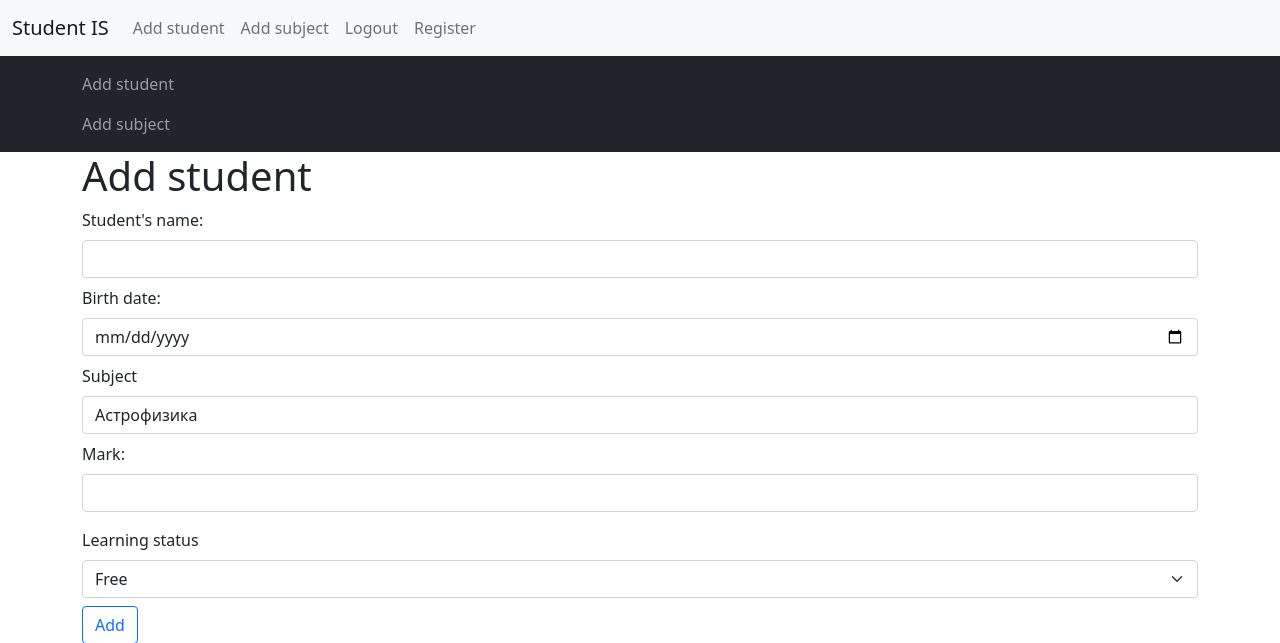
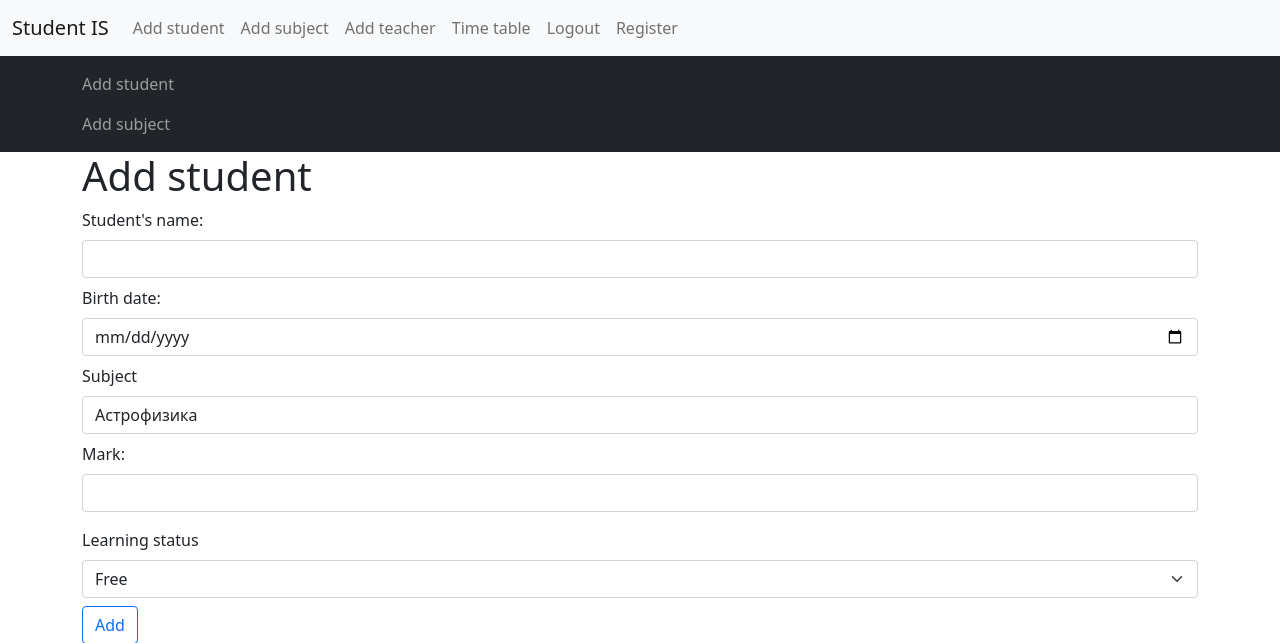
Before and after one commit to rik-code/flask_project_2, a Flask app: page /add-student in a window 1280 px wide. Shown: the top 643 px of the page. Run offline with Flask 2, Linux system fonts and the light colour scheme; a user stored in the database is signed in; data comes from the database, SQL or seed files in the repository.

Commit message:
Adding timetable

```diff
--- a/templates/base.html
+++ b/templates/base.html
@@ -21,6 +21,12 @@
                 </li>
                 <li class="nav-item">
                     <a class="nav-link" href="{{ url_for('add_subject') }}">Add subject</a>
+                </li>
+                <li class="nav-item">
+                    <a class="nav-link" href="{{ url_for('add_teacher') }}">Add teacher</a>
+                </li>
+                <li class="nav-item">
+                    <a href="{{ url_for('timetable') }}" class="nav-link">Time table</a>
                 </li>
                 <li class="nav-item">
                     {% if current_user.is_anonymous %}  <!-- если пользователь не вошел -->
```
